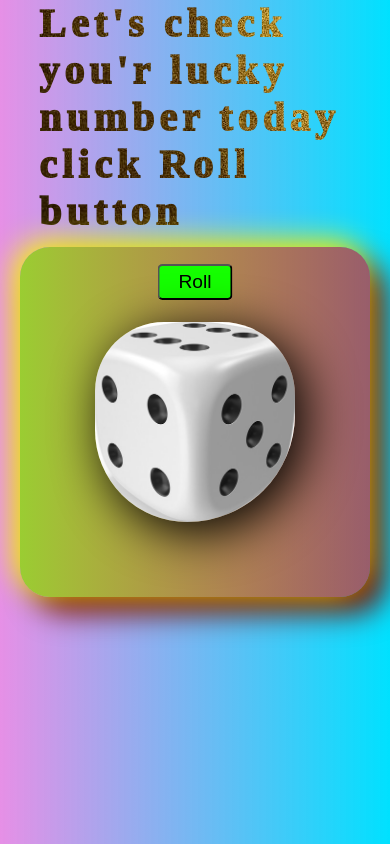
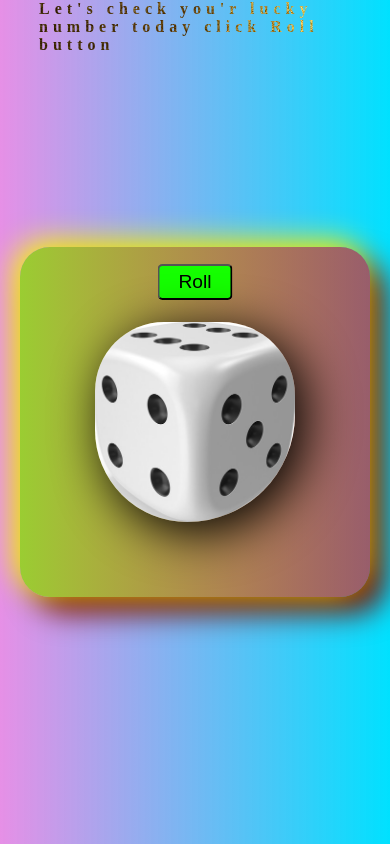
Before and after one commit to NayanRajendraPrasad/RollingDice, a plain HTML site: page RollDice/index.html in a window 390 px wide. Drawn offline with Linux system fonts and the light colour scheme.

Commit message:
added responsive

```diff
--- a/RollDice/Styling.css
+++ b/RollDice/Styling.css
@@ -196,3 +196,21 @@ body{
     color:transparent;
     }
 }
+@media screen and (max-width: 600px){
+    .message{
+        font-family: 'Times New Roman',serif;
+        letter-spacing: 5px;
+        background-image: url("image.png");
+        -webkit-background-clip:text;
+        -webkit-text-fill-color: transparent;
+        -webkit-font-smoothing: antialiased;
+        margin-left: 10%;
+        font-weight: 900;
+        font-size: 1em;
+        animation-name: textcolor;
+        animation-timing-function: linear;
+        animation-delay: 1s;
+        animation-duration: 1s;
+        animation-iteration-count: 1;
+    }
+}
```
